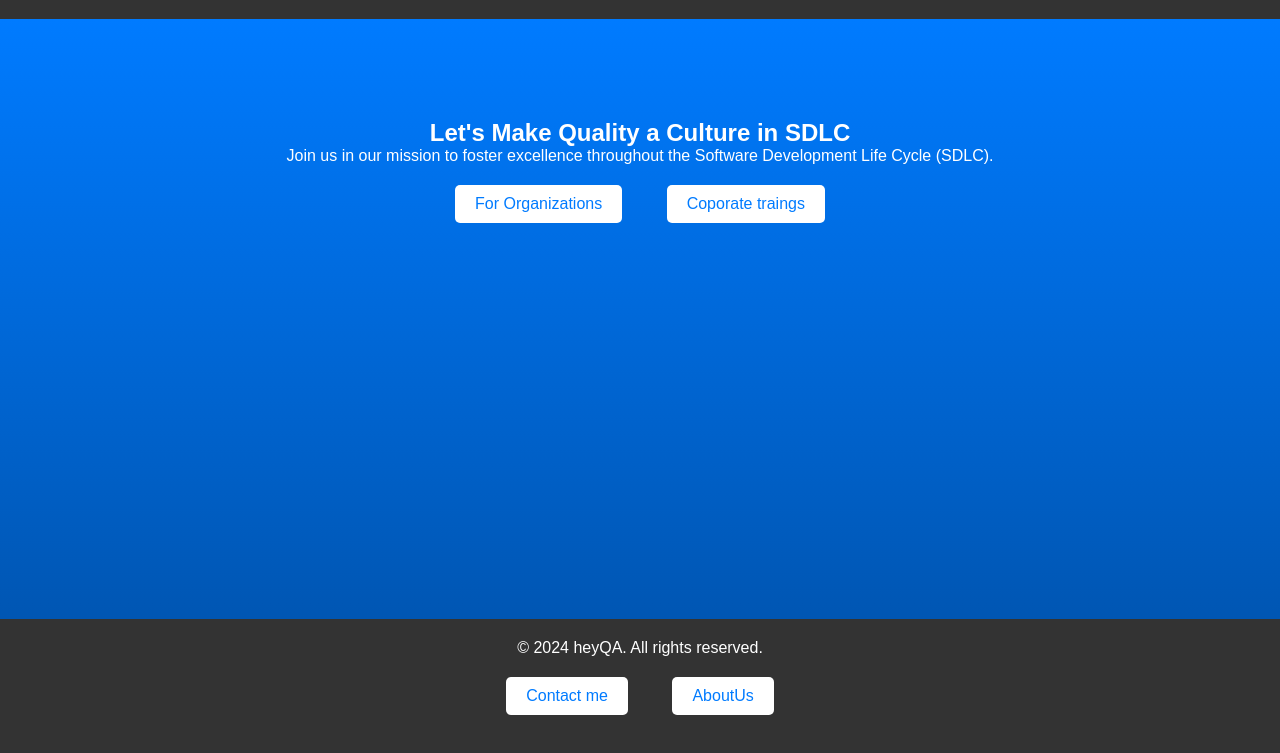
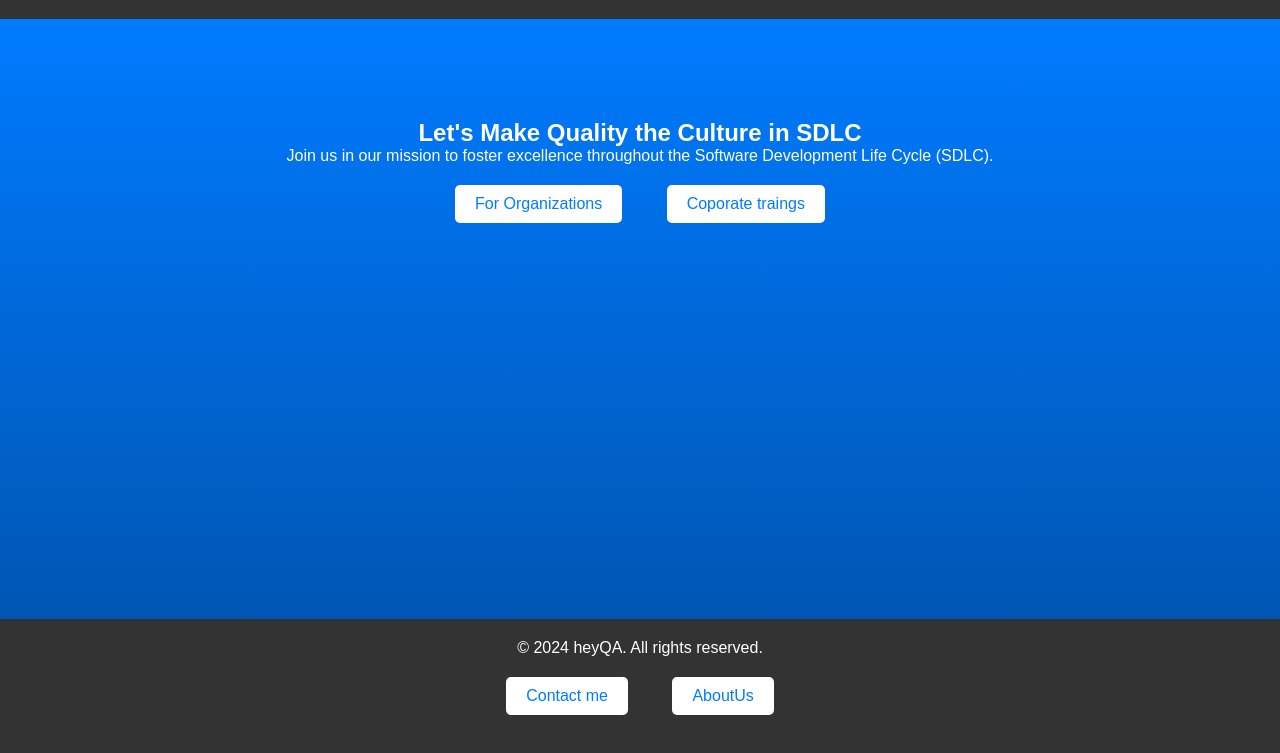
Before and after one commit to rmacha-debug/QA-Consultant, a plain HTML site: page index.html in a window 1280 px wide. Shown: the part 49-802 px from the top of the page. Drawn offline with Linux system fonts and the light colour scheme.

Commit message:
Update index.html

```diff
--- a/index.html
+++ b/index.html
@@ -17,7 +17,7 @@
     </header>
     <section class="hero">
         <div class="container">
-            <h1>Let's Make Quality a Culture in SDLC</h1>
+            <h1>Let's Make Quality the Culture in SDLC</h1>
             <p>Join us in our mission to foster excellence throughout the Software Development Life Cycle (SDLC).</p>
             <a href="https://docs.google.com/forms/d/e/1FAIpQLSfw-T1Bzn0TjHOZp6vUASGfUrYKehn0qcsswnNItMBt4uEVeA/viewform?usp=sharing" class="btn" target="_blank">For Organizations</a>
              <a href="https://docs.google.com/forms/d/e/1FAIpQLSdZjAIgwQoVPakqeDjqpOz-US47f9-2aY58D92NkL_7vOok7Q/viewform" class="btn" target="_blank">Coporate traings</a>
```
